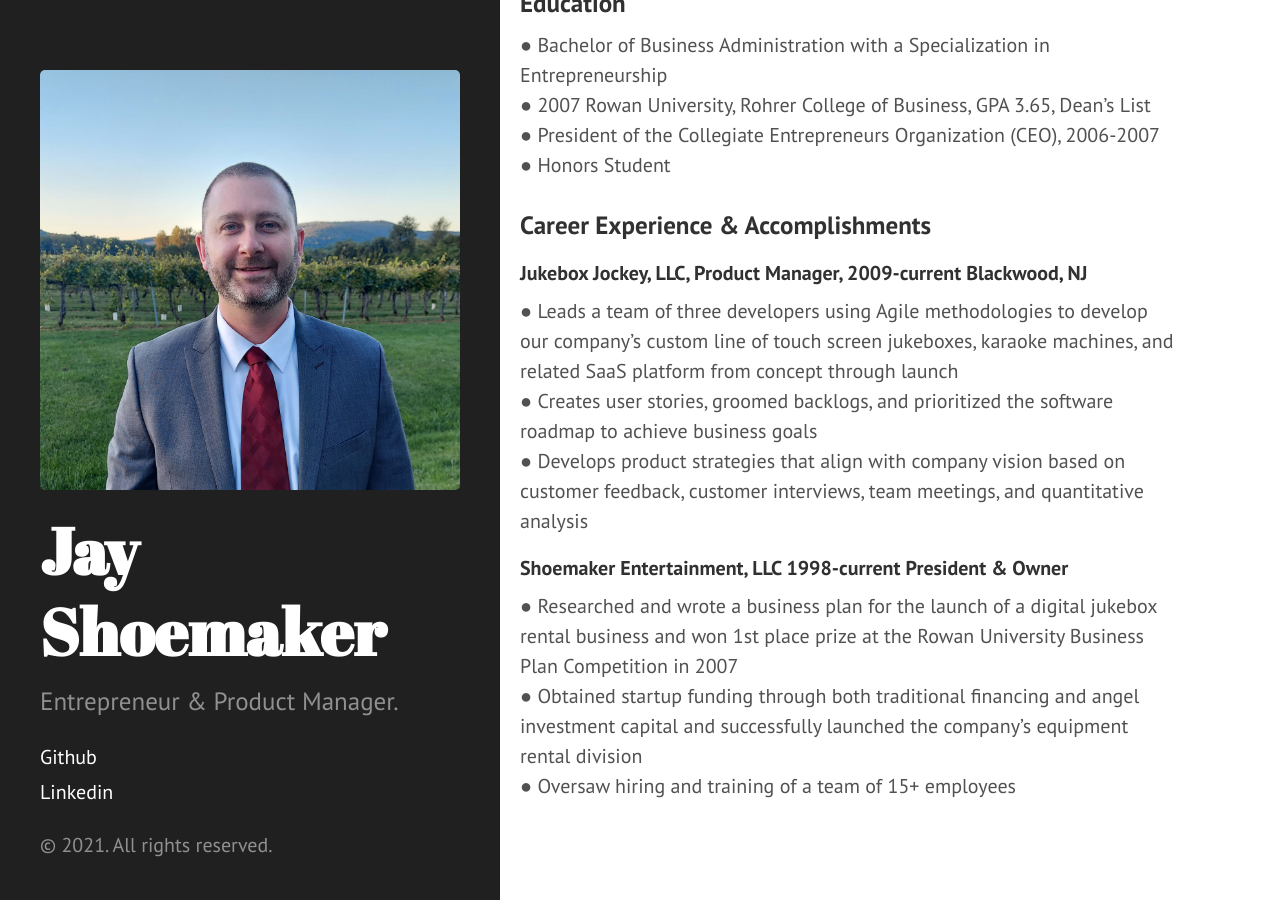
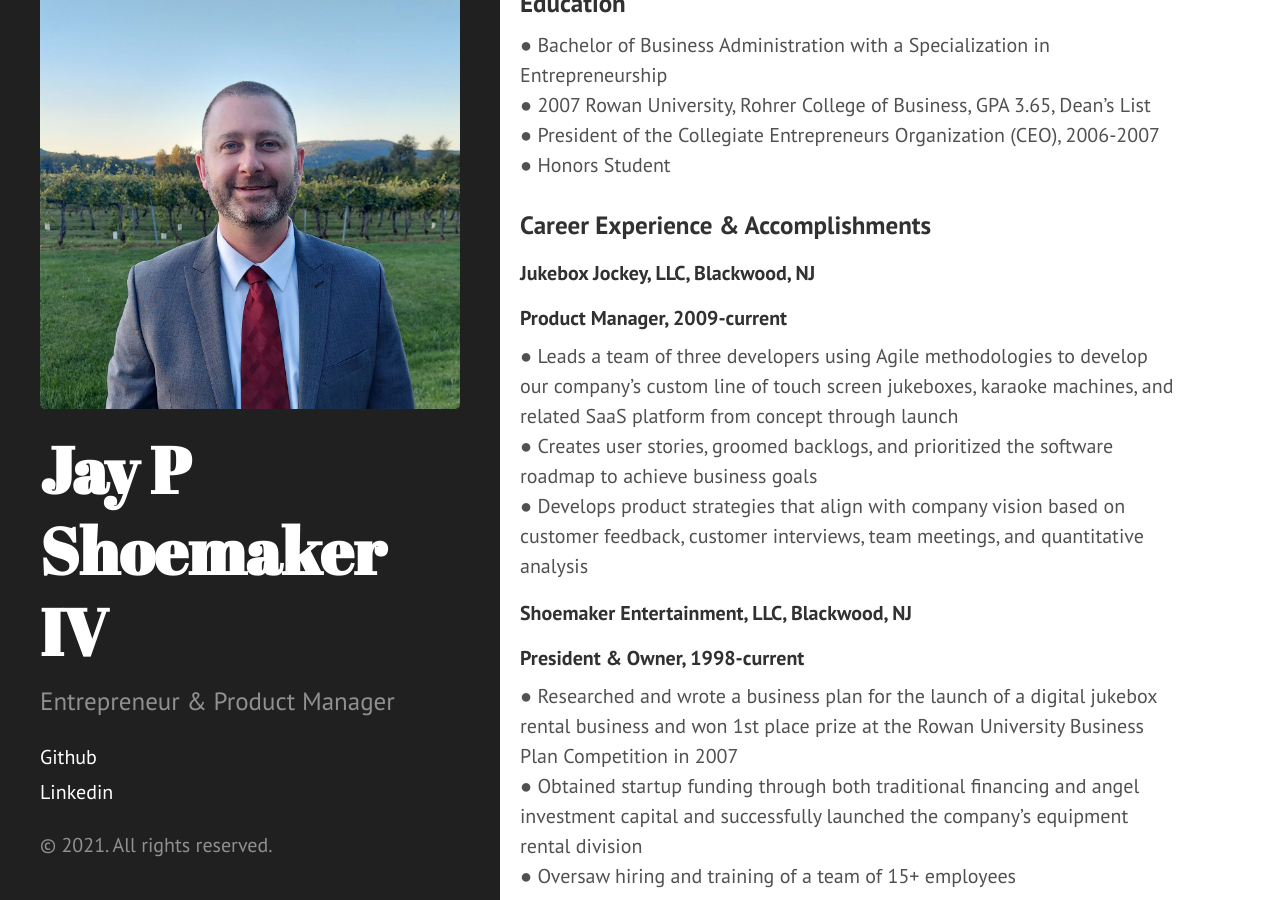
Before and after one commit to JayShoe/JayShoemaker.com, a Jekyll site: the page built from index.md, in a window 1280 px wide and 900 px high, scrolled down 553 px. Built offline with Jekyll 4.4.1, drawn with Linux system fonts in a browser that asks for light colours.

Commit message:
formatting

```diff
--- a/_config.yml
+++ b/_config.yml
@@ -1,14 +1,14 @@
 # Setup
-title:            Jay Shoemaker
-tagline:          'Entrepreneur & Product Manager.'
-description:      'Entrepreneur & Product Manager.'
+title:            Jay P Shoemaker IV
+tagline:          'Entrepreneur & Product Manager'
+description:      'Entrepreneur & Product Manager'
 url:              https://jayshoemaker.com
 baseurl:          ''
 paginate:         5
 
 # About and contact
 author:
-  name:           'Jay Shoemaker'
+  name:           'Jay P Shoemaker IV'
   url:            https://twitter.com/JayShoe
 
 # Gems
--- a/index.md
+++ b/index.md
@@ -22,7 +22,8 @@ Hey there! I am a successful entrepreneur and business owner. I have diverse exp
 
 ### Career Experience & Accomplishments
 
-#### Jukebox Jockey, LLC, Product Manager, 2009-current Blackwood, NJ
+#### Jukebox Jockey, LLC, Blackwood, NJ
+##### Product Manager, 2009-current
 
 ● Leads a team of three developers using Agile methodologies to develop our company's
 custom line of touch screen jukeboxes, karaoke machines, and related SaaS platform
@@ -32,7 +33,8 @@ achieve business goals<br>
 ● Develops product strategies that align with company vision based on customer
 feedback, customer interviews, team meetings, and quantitative analysis
 
-#### Shoemaker Entertainment, LLC 1998-current President & Owner
+#### Shoemaker Entertainment, LLC, Blackwood, NJ
+##### President & Owner, 1998-current
 
 ● Researched and wrote a business plan for the launch of a digital jukebox rental
 business and won 1st place prize at the Rowan University Business Plan Competition
```
